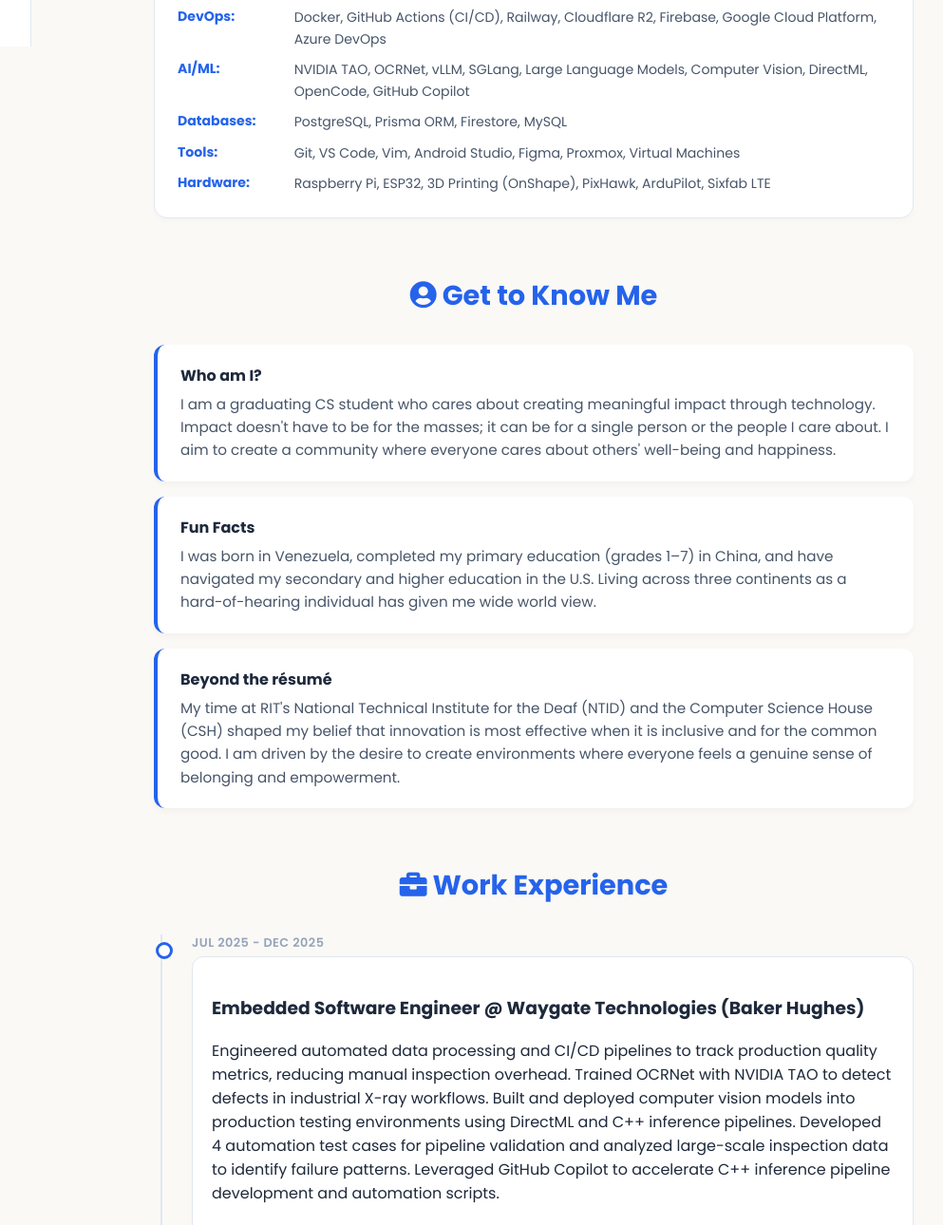
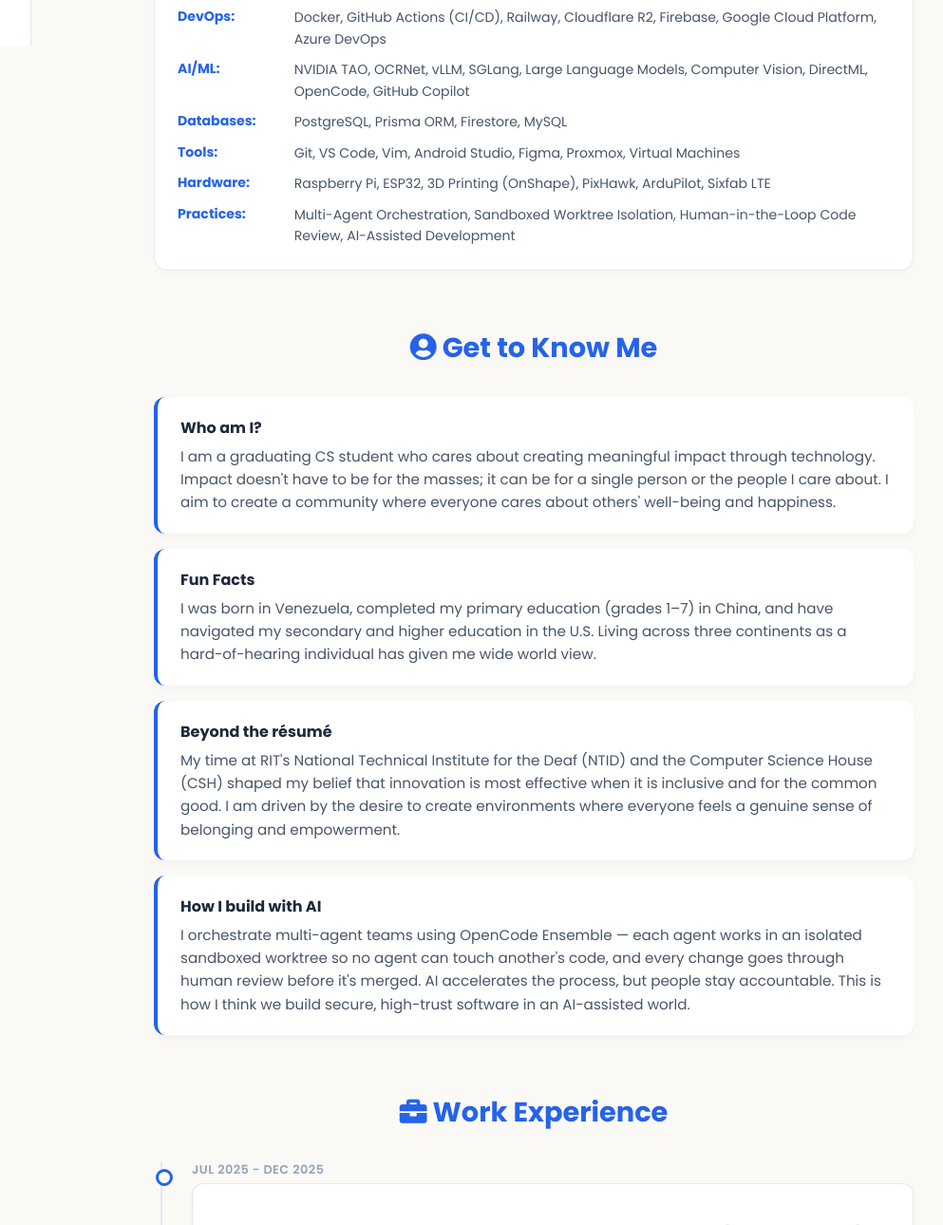
Before and after one commit to SteveWufeng/SteveWufeng.github.io, a plain HTML site: page index.html in a window 1280 px wide. Shown: the part 799-2089 px from the top of the page at 95% size, without its empty margins (188-1181 px from the left). Drawn offline with Linux system fonts and the light colour scheme.

Commit message:
Add agent orchestration, sandboxed worktree isolation, and human-review workflow to site content

```diff
--- a/index.html
+++ b/index.html
@@ -51,6 +51,7 @@
                 <strong>Databases:</strong> <span>PostgreSQL, Prisma ORM, Firestore, MySQL</span>
                 <strong>Tools:</strong> <span>Git, VS Code, Vim, Android Studio, Figma, Proxmox, Virtual Machines</span>
                 <strong>Hardware:</strong> <span>Raspberry Pi, ESP32, 3D Printing (OnShape), PixHawk, ArduPilot, Sixfab LTE</span>
+                <strong>Practices:</strong> <span>Multi-Agent Orchestration, Sandboxed Worktree Isolation, Human-in-the-Loop Code Review, AI-Assisted Development</span>
             </div>
         </div>
 
@@ -67,6 +68,10 @@
             <div class="stub-card">
                 <p class="stub-question">Beyond the résumé</p>
                 <p class="stub-answer">My time at RIT's National Technical Institute for the Deaf (NTID) and the Computer Science House (CSH) shaped my belief that innovation is most effective when it is inclusive and for the common good. I am driven by the desire to create environments where everyone feels a genuine sense of belonging and empowerment.</p>
+            </div>
+            <div class="stub-card">
+                <p class="stub-question">How I build with AI</p>
+                <p class="stub-answer">I orchestrate multi-agent teams using OpenCode Ensemble — each agent works in an isolated sandboxed worktree so no agent can touch another's code, and every change goes through human review before it's merged. AI accelerates the process, but people stay accountable. This is how I think we build secure, high-trust software in an AI-assisted world.</p>
             </div>
         </div>
 
@@ -126,7 +131,7 @@
                     <span class="project-date">Jan 2026 — Present</span>
                     <h3>Full-Stack E-Commerce Platform</h3>
                 </div>
-                <p>Architected a production-ready full-stack e-commerce platform with Next.js 14, TypeScript, and PostgreSQL (Prisma ORM). Containerized with Docker multi-stage builds and deployed on Railway with automated CI/CD via GitHub Actions. Integrated Cloudflare R2 for storage and built RESTful API layer handling authentication, cart management, and order lifecycle. Orchestrated multi-agent development with OpenCode and opencode-ensemble, leveraging GitHub Copilot across agents for accelerated delivery.</p>
+                <p>Architected a production-ready full-stack e-commerce platform with Next.js 14, TypeScript, and PostgreSQL (Prisma ORM). Containerized with Docker multi-stage builds and deployed on Railway with automated CI/CD via GitHub Actions. Integrated Cloudflare R2 for storage and built RESTful API layer handling authentication, cart management, and order lifecycle. Orchestrated multi-agent development with OpenCode Ensemble — each agent worked in an isolated sandboxed worktree, and every PR underwent human review before merging. This pattern enabled secure parallel development while keeping full human accountability over the codebase.</p>
                 <div class="project-links">
                     <a href="https://github.com/SteveWufeng/E-Commerce" target="_blank"><i class="fab fa-github"></i> Source</a>
                     <a href="https://e-commerce-production-c2ee.up.railway.app/" target="_blank"><i class="fas fa-external-link-alt"></i> Live Demo</a>
```
